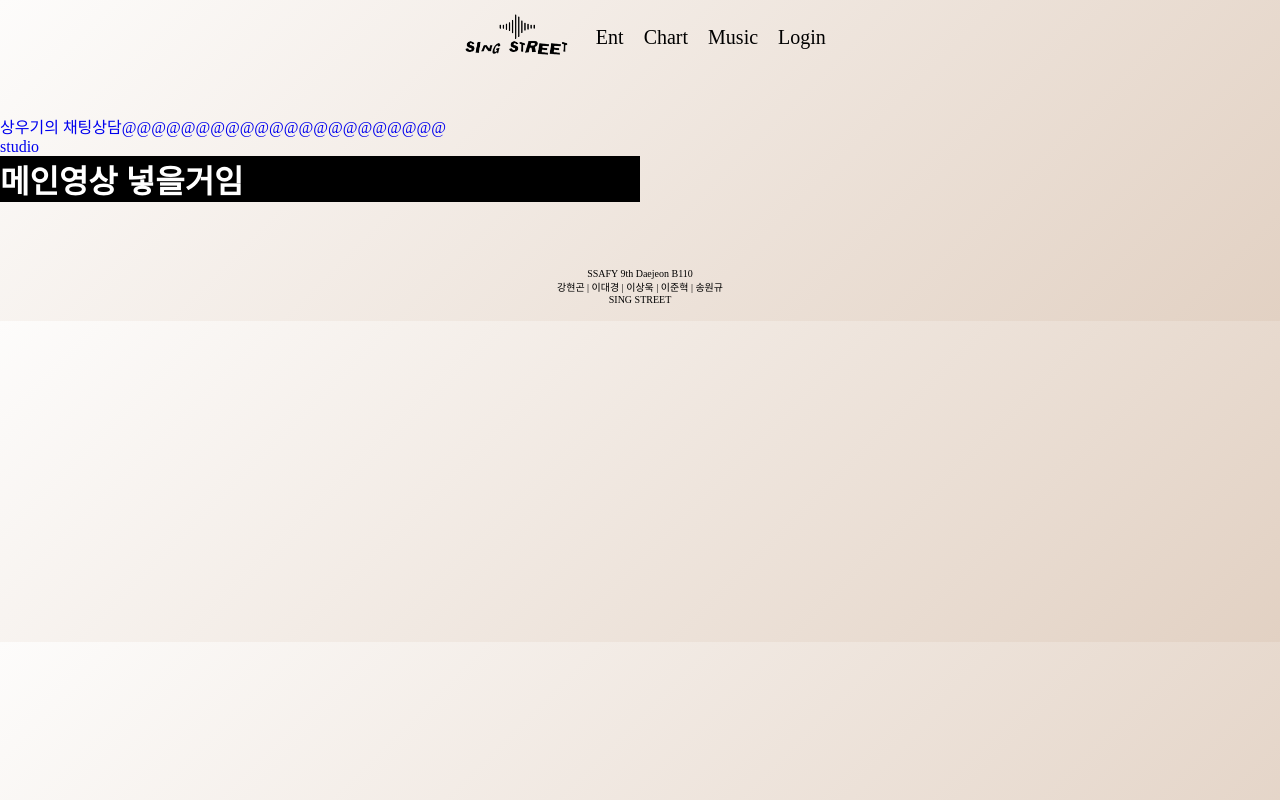
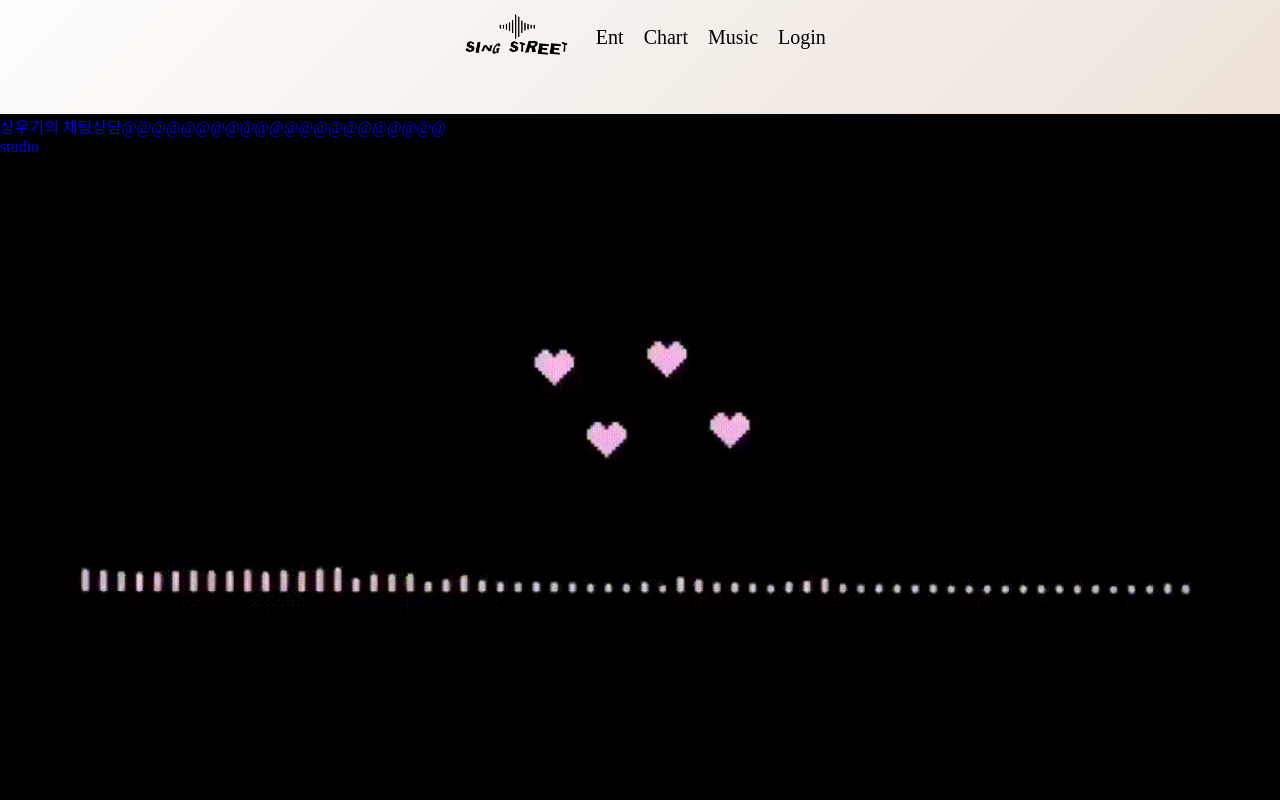
Before and after one commit to c0mmedes/SingStreet, a React (Create React App) app in the folder frontend/: page / in a window 1280 px wide. Shown: the top 800 px of the page. Built offline with nearby package versions, Linux system fonts and the light colour scheme; a web font is replaced by a local one.

Commit message:
프로젝트 상세페이지

```diff
--- a/frontend/src/components/Home.js
+++ b/frontend/src/components/Home.js
@@ -3,102 +3,24 @@ import { Link } from "react-router-dom";
 import "../css/Home.css";
 import myImage from "../assets/sample1.png";
 import myImage2 from "../assets/sample2.png";
-
+import mainGif from "../assets/메인영상.gif";
 const Home = () => {
+  const backgroundStyle = {
+    backgroundImage: `url(${mainGif})`,
+    backgroundSize: "cover",
+    backgroundPosition: "center",
+    backgroundRepeat: "no-repeat",
+    height: "100vh", // 높이를 화면 높이로 설정
+    width: "100vw", // 너비를 화면 너비로 설정
+  };
   return (
-    <div>
+    <div style={backgroundStyle}>
       <Link to="/chat">
         <div>상우기의 채팅상담@@@@@@@@@@@@@@@@@@@@@@</div>
       </Link>
       <Link to="/studio">
         <div>studio</div>
       </Link>
-      <div className="mainHomeWrap">
-        <h1>메인영상 넣을거임</h1>
-      </div>
-      {/* <ul className="cards">
-        <li>
-          <a href="" class="card">
-            <img src={myImage} class="card__image" alt="" />
-            <div class="card__overlay">
-              <div class="card__header">
-                <svg class="card__arc" xmlns="http://www.w3.org/2000/svg">
-                  <path />
-                </svg>
-                <img
-                  class="card__thumb"
-                  src="https://i.imgur.com/7D7I6dI.png"
-                  alt=""
-                />
-                <div class="card__header-text">
-                  <h3 class="card__title">B110 엔터</h3>
-                  <span class="card__status">
-                    # KPOP # 뉴진스 # 10대 # 화이팅
-                  </span>
-                </div>
-              </div>
-              <p class="card__description">
-                Lorem ipsum dolor sit amet consectetur adipisicing elit.
-                Asperiores, blanditiis?
-              </p>
-            </div>
-          </a>
-        </li>
-        <li>
-          <a href="" class="card">
-            <img src={myImage2} class="card__image" alt="" />
-            <div class="card__overlay">
-              <div class="card__header">
-                <svg class="card__arc" xmlns="http://www.w3.org/2000/svg">
-                  <path />
-                </svg>
-                <img
-                  class="card__thumb"
-                  src="https://i.imgur.com/sjLMNDM.png"
-                  alt=""
-                />
-                <div class="card__header-text">
-                  <h3 class="card__title">kim Cattrall</h3>
-                  <span class="card__status">3 hours ago</span>
-                </div>
-              </div>
-              <p class="card__description">
-                Lorem ipsum dolor sit amet consectetur adipisicing elit.
-                Asperiores, blanditiis?
-              </p>
-            </div>
-          </a>
-        </li>
-        <li>
-          <a href="" class="card">
-            <img
-              src="https://i.imgur.com/2DhmtJ4.jpg"
-              class="card__image"
-              alt=""
-            />
-            <div class="card__overlay">
-              <div class="card__header">
-                <svg class="card__arc" xmlns="http://www.w3.org/2000/svg">
-                  <path />
-                </svg>
-                <img
-                  class="card__thumb"
-                  src="https://i.imgur.com/sjLMNDM.png"
-                  alt=""
-                />
-                <div class="card__header-text">
-                  <h3 class="card__title">kim Cattrall</h3>
-                  <span class="card__status">3 hours ago</span>
-                </div>
-              </div>
-              <p class="card__description">
-                Lorem ipsum dolor sit amet consectetur adipisicing elit.
-                Asperiores, blanditiis?
-              </p>
-            </div>
-          </a>
-        </li>
-      </ul> */}
     </div>
   );
 };
--- a/frontend/src/css/Home.css
+++ b/frontend/src/css/Home.css
@@ -2,7 +2,8 @@
   --surface-color: #fff;
   --curve: 40;
 }
-
+.mainHomeWrap {
+}
 /* * {
   box-sizing: border-box;
 } */
```
Also changed, not shown: frontend/src/assets/메인영상.gif (added).
